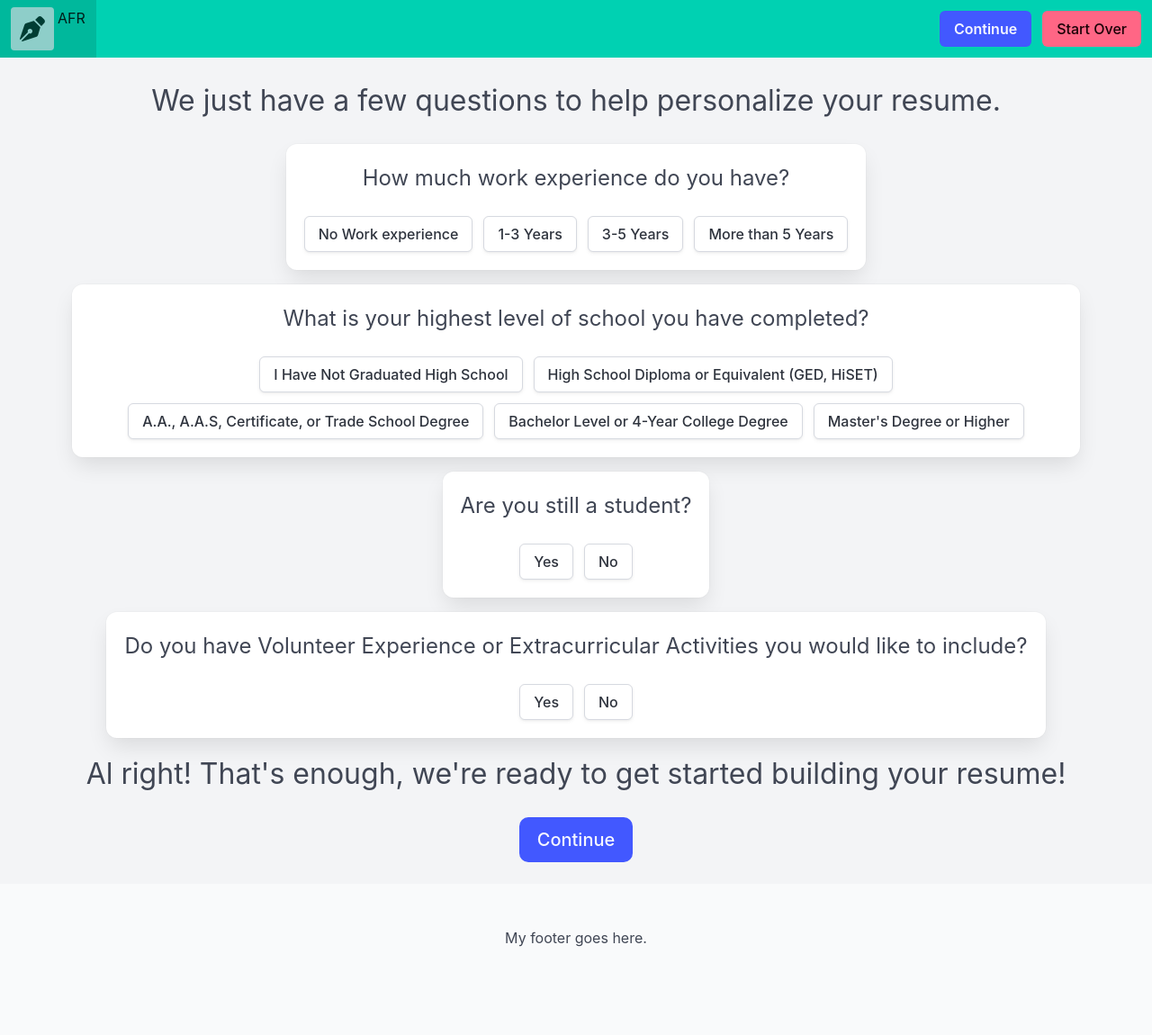
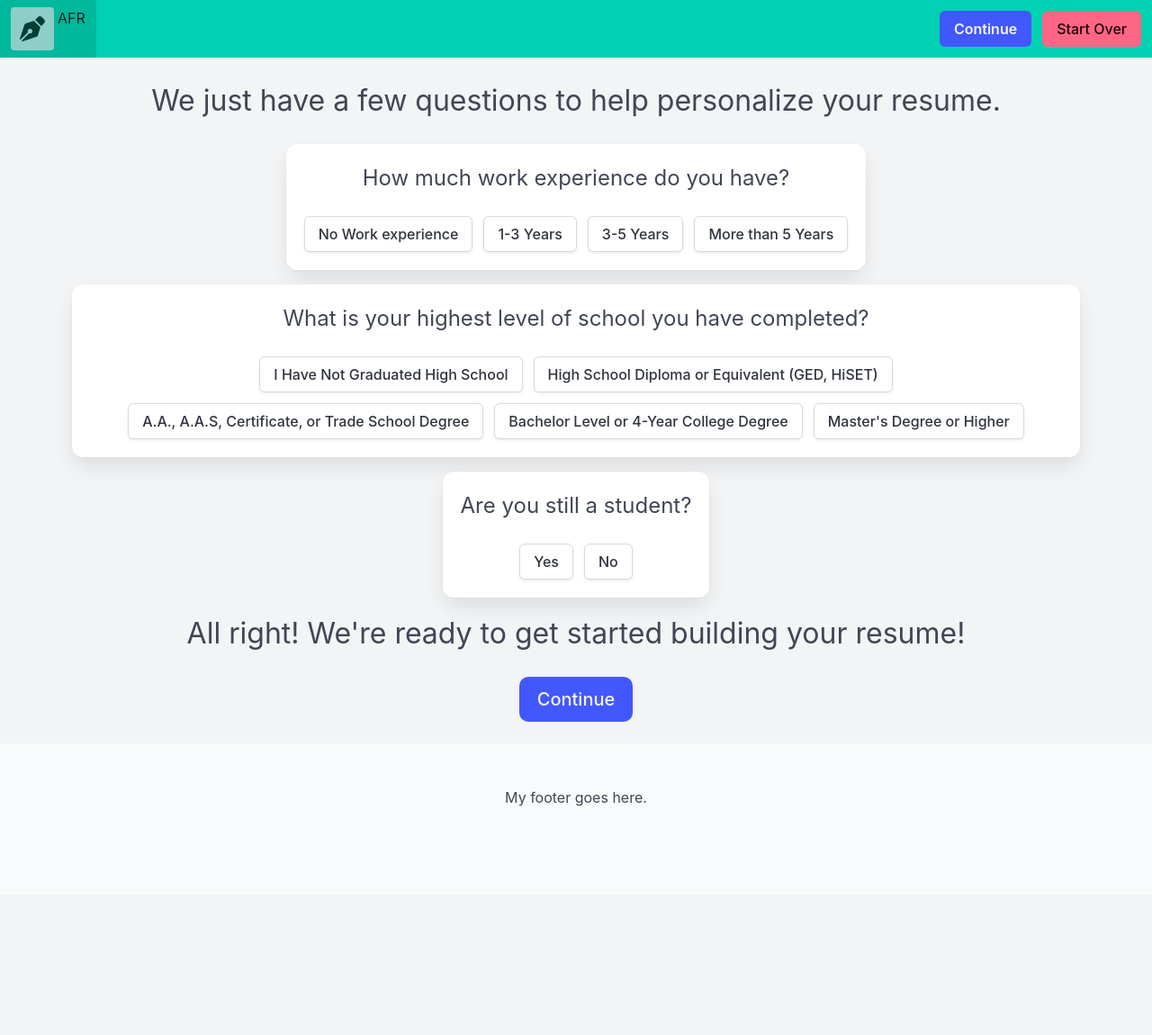
Before and after one commit to HeirOfNorton/alwaysfreeresume, a Jekyll site: the page built from pages/start.html, in a window 1280 px wide. Shown: the whole page at 90% size. Built offline with Jekyll 4.4.1, drawn with Linux system fonts in a browser that asks for light colours; after the commit the page ends 994 px from its top, so only the background shows below that.

Commit message:
Couple more tweaks to the spacing and questions buttons, then I have to move on.

```diff
--- a/_layouts/form.html
+++ b/_layouts/form.html
@@ -6,8 +6,8 @@ layout: page
 {{ content }}
 
 {% if page.skippable %}
-    <div class="block buttons">
-        <button class="button is-primary">
+    <div class="block buttons my-4">
+        <button class="button is-medium is-primary">
             {% if page.noskip-title %}
                 {{ page.noskip-title }}
             {% else %}
@@ -15,7 +15,7 @@ layout: page
             {% endif %}
         </button>
         <a href="{{ page.next | relative_url }}">
-        <button class="button is-link-inverted">
+        <button class="button is-medium is-link-inverted">
             {% if page.skip-title %}
                 {{ page.skip-title }}
             {% else %}
--- a/pages/start.html
+++ b/pages/start.html
@@ -66,22 +66,8 @@ title: Let's get started!
         </div>
     </div>
 
-    <div class="block box my-4 mx-auto is-fit">
-        <p class="block">
-            Do you have Volunteer Experience or Extracurricular Activities you would like to include?
-        </p>
-        <div class="buttons is-centered">
-            <button class="button">
-                Yes
-            </button>
-            <button class="button">
-                No
-            </button>
-        </div>
-    </div>
-
     <p class="block is-size-3-desktop is-size-4-touch">
-        Al right! That's enough, we're ready to get started building your resume!
+        All right! We're ready to get started building your resume!
     </p>
     <div class="block buttons is-centered">
         <a href="{{ '/contact/' | relative_url }}">
```
